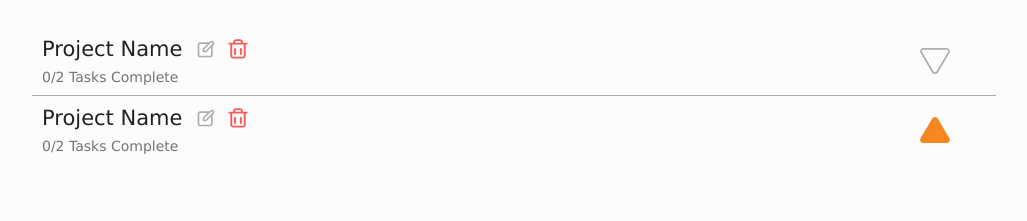
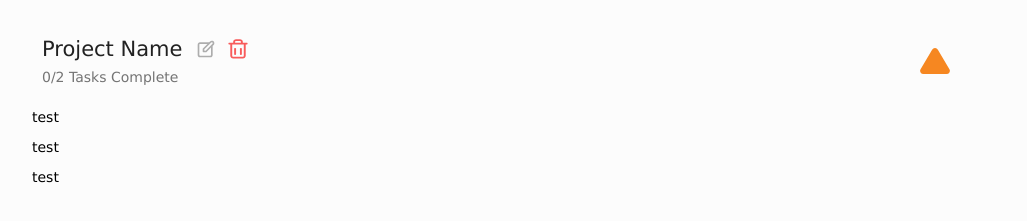
Before and after one commit to liuworkgit/doit-webapp, a website built with webpack: page src/index-template.html in a window 1280 px wide. Shown: the part 111-332 px from the top of the page, without its empty margins (126-1153 px from the left). Built offline with nearby package versions, Linux system fonts and the light colour scheme; files whose address does not match are found by name.

Commit message:
Changed project layout and rules to accomodate new tasks.

```diff
--- a/src/index-template.html
+++ b/src/index-template.html
@@ -29,35 +29,9 @@
     <main>
         <div class="left sidebar"></div>
         <div id="projects-window">
-            <div class="closed project">
-                <div class="project-info">
-                    <div class="flex-inline">
-                        <h2>Project Name</h2>
-                        <div class="project-options">
-                            <button type="button" class="clickable edit-proj-btn invis-btn">
-                                <img class="small-icon"
-                                    src="/Users/sen/COMPUTER STUFF (LOCAL)/webdev/doit webapp/src/assets/edit-proj-btn.svg"
-                                    alt="Edit Project">
-                            </button>
-                            <button type="button" class="clickable delete-proj-btn invis-btn">
-                                <img class="small-icon"
-                                    src="/Users/sen/COMPUTER STUFF (LOCAL)/webdev/doit webapp/src/assets/delete-proj-btn.svg"
-                                    alt="Delete Project">
-                            </button>
-                        </div>
-                    </div>
-                    <p class="dark-grey">0/2 Tasks Complete</p>
-                </div>
-
-                <button type="button" class="clickable invis-btn right show-tasks-btn">
-                    <img class="big-icon"
-                        src="/Users/sen/COMPUTER STUFF (LOCAL)/webdev/doit webapp/src/assets/open-proj-btn.svg"
-                        alt="Open Project">
-                </button>
-            </div>
-
             <!--TODO: Implement JS for replacing show tasks icon-->
-            <div class="open project">
+            <div class="project">
+                <div class="open project-bar">
                     <div class="project-info">
                         <div class="flex-inline">
                             <h2>Project Name</h2>
@@ -83,6 +57,12 @@
                             alt="Open Project">
                     </button>
                 </div>
+                <div class="tasks">
+                    <p>test</p>
+                    <p>test</p>
+                    <p>test</p>
+                </div>
+            </div>
         </div>
         <div class="right sidebar"></div>
     </main>
--- a/src/styles/index.css
+++ b/src/styles/index.css
@@ -120,7 +120,7 @@ p {
     display: flex;
     align-items: center;
 }
-.project {
+.project-bar {
     align-items: center;
     display: block flex;
     padding: 10px;
```
Lines whose indentation alone changed are shown as unchanged.
